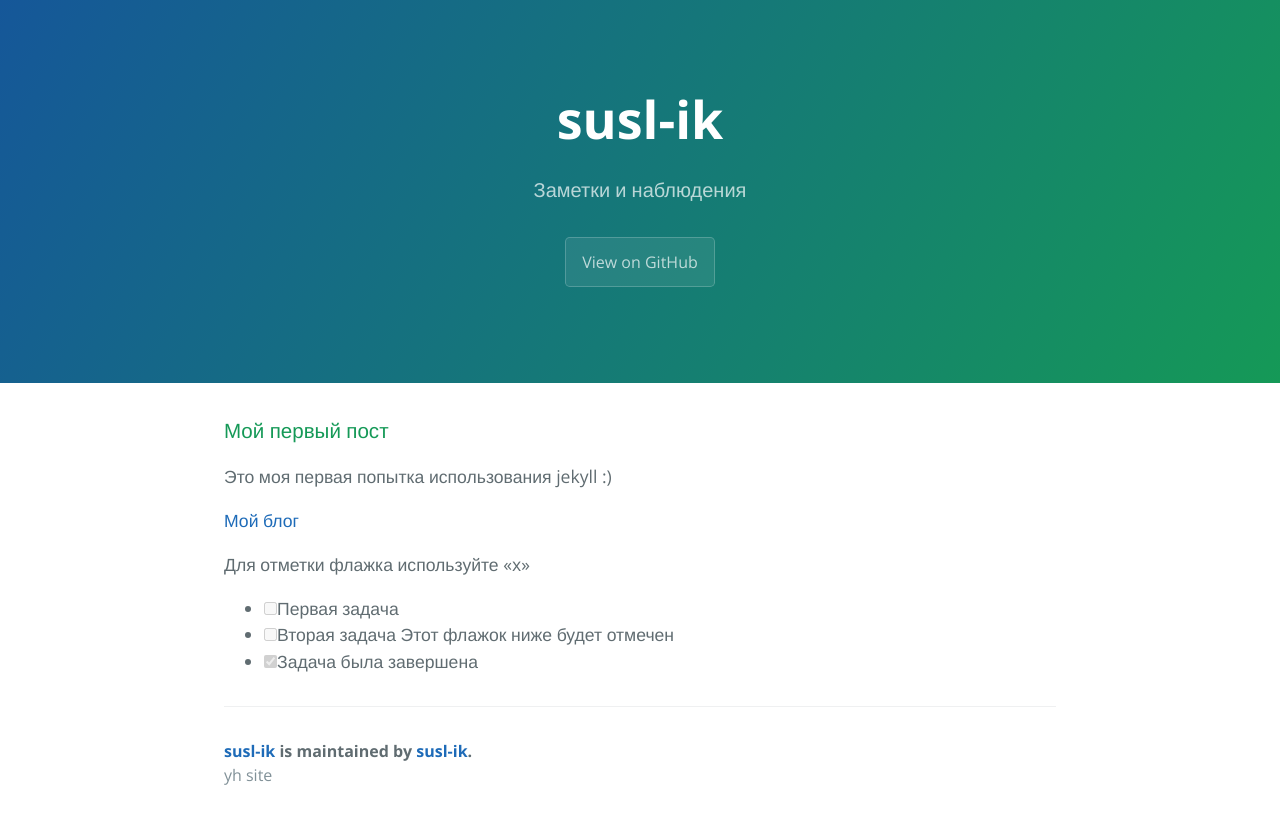
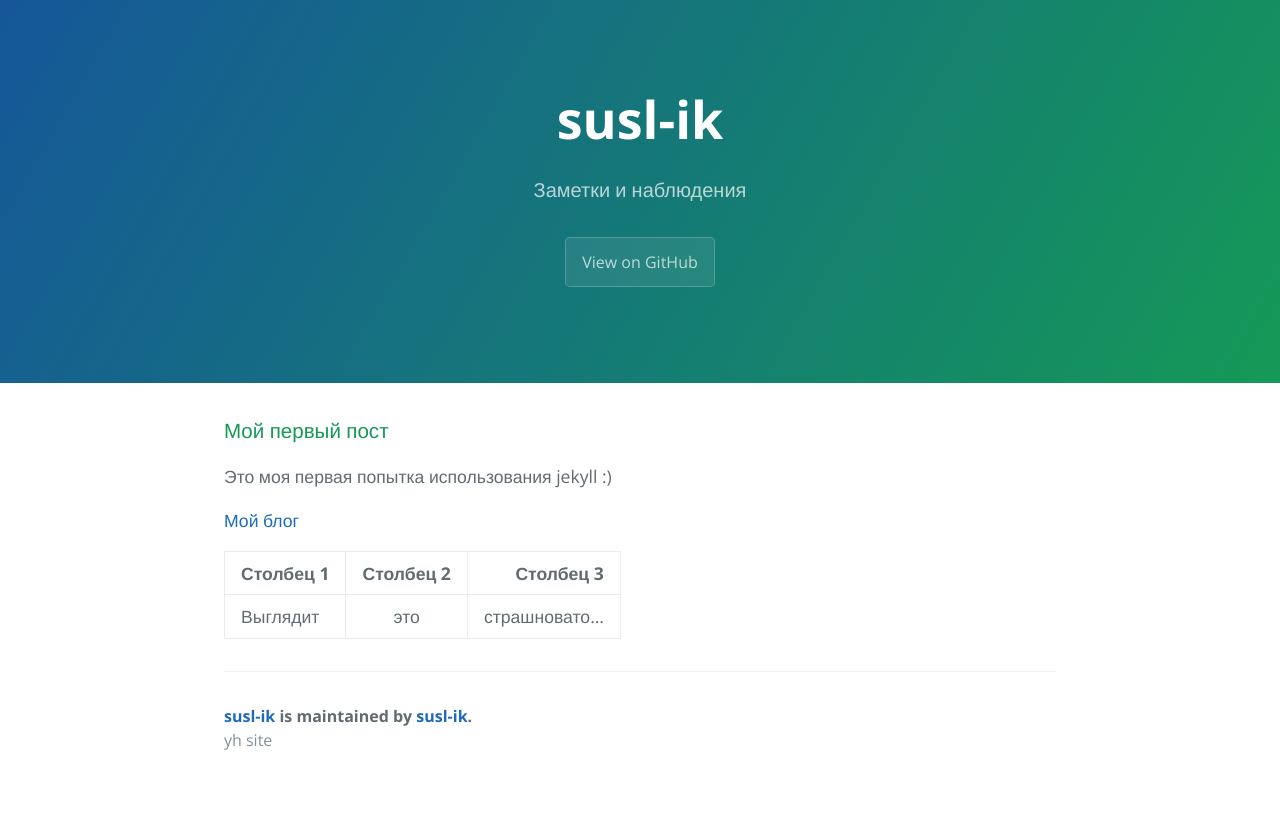
Before and after one commit to susl-ik/susl-ik, a Jekyll site: the page built from index.md, in a window 1280 px wide. Shown: the top 824 px of the page. Built offline with Jekyll 4.4.1, drawn with Linux system fonts in a browser that asks for light colours.

Commit message:
Update index.md

```diff
--- a/index.md
+++ b/index.md
@@ -8,8 +8,6 @@ title: About
 
 [Мой блог](./blog.html)
 
-Для отметки флажка используйте «x»
-- [ ] Первая задача
-- [ ] Вторая задача
-Этот флажок ниже будет отмечен
-- [x] Задача была завершена
+Столбец 1|Столбец 2|Столбец 3
+:--|:-:|--:
+Выглядит|это|страшновато...
```
